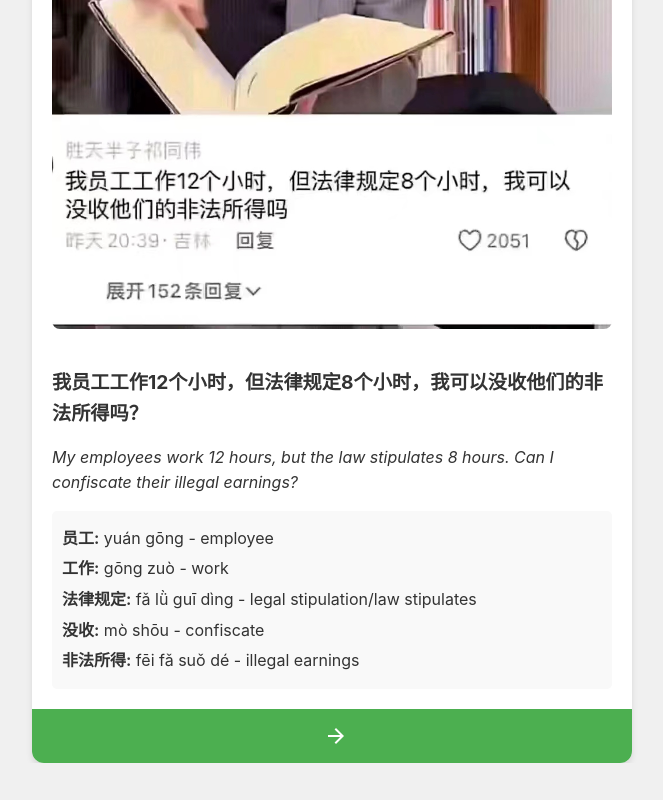
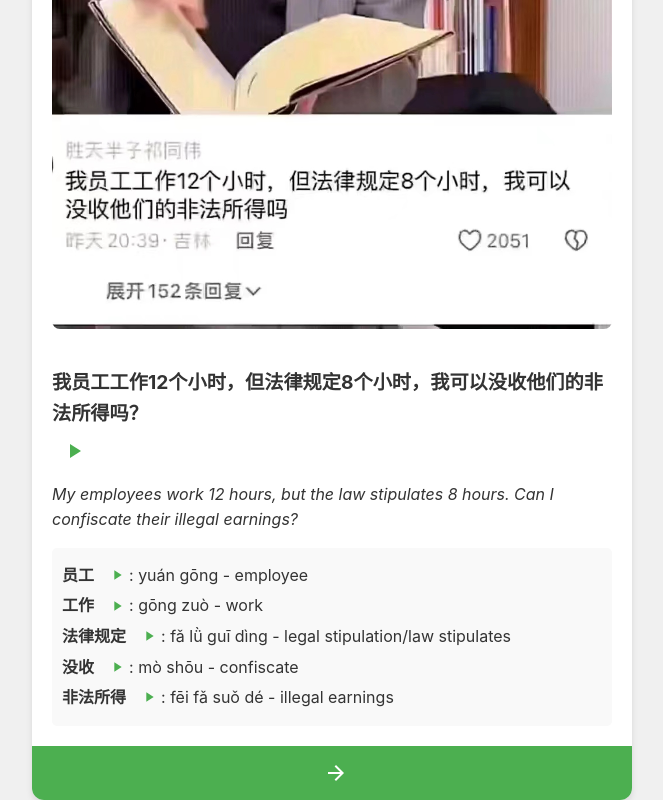
Before and after one commit to justajustin/FunChinese, a plain HTML site: page index.html in a window 1280 px wide. Shown: the part 380-1180 px from the top of the page, without its empty margins (308-971 px from the left). Before the commit the page ends 1143 px from the top, so only its background shows below. Drawn offline with Linux system fonts and the light colour scheme.

Commit message:
中文点读功能，在中文后加一个播放图标，点击后播放中文读音

```diff
--- a/index.html
+++ b/index.html
@@ -14,11 +14,17 @@
                 <img id="jokeImage" alt="中文笑话图片">
                 <div class="text-content">
                     <p id="chineseText" class="chinese-text"></p>
+                    <button id="playButton" class="play-button">
+                        <svg viewBox="0 0 24 24" width="24" height="24">
+                            <path d="M8 5v14l11-7z"/>
+                        </svg>
+                    </button>
                     <p id="englishText" class="english-text"></p>
                     <div id="keywords" class="keywords"></div>
                 </div>
             </div>
         </div>
+
         <button id="nextJokeBtn" class="next-button" aria-label="下一个笑话">
             <svg viewBox="0 0 24 24" width="24" height="24">
                 <path d="M12 4l-1.41 1.41L16.17 11H4v2h12.17l-5.58 5.59L12 20l8-8z"/>
--- a/script.js
+++ b/script.js
@@ -96,3 +96,59 @@ if ('serviceWorker' in navigator) {
         });
     });
 }
+
+const playButton = document.getElementById('playButton');
+let audioContext = null;
+
+function initAudioContext() {
+    if (!audioContext) {
+        audioContext = new (window.AudioContext || window.webkitAudioContext)();
+    }
+}
+
+function playChineseAudio(text) {
+    initAudioContext();
+
+    const utterance = new SpeechSynthesisUtterance(text);
+    utterance.lang = 'zh-CN';
+
+    speechSynthesis.speak(utterance);
+}
+
+playButton.addEventListener('click', () => {
+    const chineseText = document.getElementById('chineseText').textContent;
+    playChineseAudio(chineseText);
+});
+
+function displayJoke(joke) {
+    console.log('Displaying joke:', joke);
+    if (jokeImage) jokeImage.src = joke.imagePath;
+    if (jokeImage) jokeImage.alt = "中文笑话图片";
+    if (chineseText) {
+        chineseText.textContent = joke.chineseText;
+        playButton.style.display = 'inline-block'; // 显示播放按钮
+    }
+    if (englishText) englishText.textContent = joke.englishTranslation;
+
+    if (keywords) {
+        keywords.innerHTML = joke.keywords.map(word =>
+            `<p>
+                <strong>${word.chinese}</strong>
+                <button class="play-button word-play" data-text="${word.chinese}">
+                    <svg viewBox="0 0 24 24" width="16" height="16">
+                        <path d="M8 5v14l11-7z"/>
+                    </svg>
+                </button>
+                : ${word.pinyin} - ${word.english}
+            </p>`
+        ).join('');
+
+        // 为每个关键词添加播放功能
+        keywords.querySelectorAll('.word-play').forEach(button => {
+            button.addEventListener('click', (e) => {
+                const text = e.currentTarget.getAttribute('data-text');
+                playChineseAudio(text);
+            });
+        });
+    }
+}
--- a/styles.css
+++ b/styles.css
@@ -99,3 +99,16 @@ img {
         width: 95%;
     }
 }
+
+.play-button {
+    background: none;
+    border: none;
+    cursor: pointer;
+    padding: 0;
+    margin-left: 10px;
+    vertical-align: middle;
+}
+
+.play-button svg {
+    fill: #4CAF50;
+}
```
